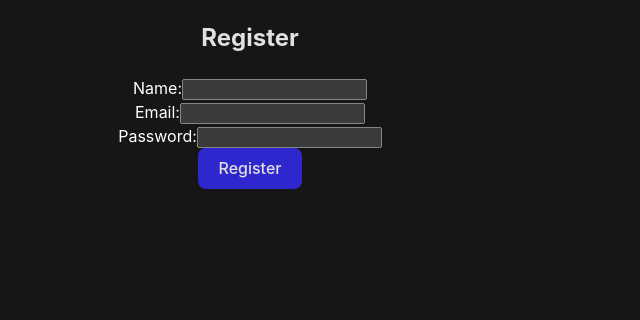
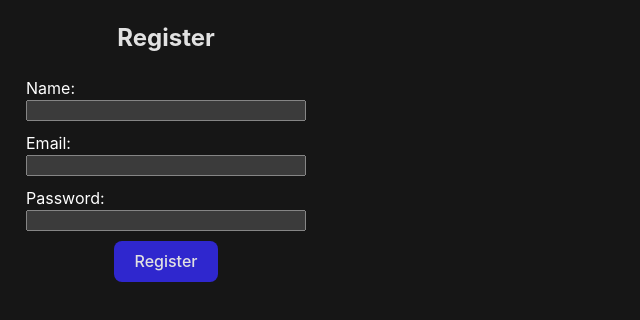
Before and after one commit to erik-sth/ts-react-voting-admin, a React (Vite) app: page /register in a window 1280 px wide. Shown: the top 320 px of the page, without its empty margins (0-640 px from the left). Built offline with nearby package versions, Linux system fonts and the light colour scheme.

Commit message:
Form design updates.

```diff
--- /dev/null
+++ b/src/pages/Form.css
@@ -0,0 +1,14 @@
+.form {
+  max-width: 300px;
+}
+form {
+  display: block;
+}
+label {
+  width: fit-content;
+}
+.input-container {
+  margin: 10px;
+  display: flex;
+  flex-direction: column;
+}
--- a/src/pages/LoginForm.tsx
+++ b/src/pages/LoginForm.tsx
@@ -1,7 +1,7 @@
 import { useState } from "react";
 import apiClient from "../services/api-client";
 import { useNavigate } from "react-router-dom";
-
+import "./Form.css";
 interface LoginFormState {
   email: string;
   password: string;
@@ -37,10 +37,10 @@ const LoginForm = () => {
   };
 
   return (
-    <div>
+    <div className="form">
       <h2>Login</h2>
       <form onSubmit={handleSubmit}>
-        <div>
+        <div className="input-container">
           <label htmlFor="email">Email:</label>
           <input
             type="email"
@@ -51,7 +51,7 @@ const LoginForm = () => {
             required
           />
         </div>
-        <div>
+        <div className="input-container">
           <label htmlFor="password">Password:</label>
           <input
             type="password"
--- a/src/pages/RegisterForm.tsx
+++ b/src/pages/RegisterForm.tsx
@@ -1,6 +1,7 @@
 import React, { useState } from "react";
 import apiClient from "../services/api-client";
 import { useNavigate } from "react-router-dom";
+import "./Form.css";
 
 interface RegisterFormState {
   name: string;
@@ -36,10 +37,10 @@ const RegisterForm: React.FC = () => {
   };
 
   return (
-    <div>
+    <div className="form">
       <h2>Register</h2>
       <form onSubmit={handleSubmit}>
-        <div>
+        <div className="input-container">
           <label htmlFor="name">Name:</label>
           <input
             type="text"
@@ -50,7 +51,7 @@ const RegisterForm: React.FC = () => {
             required
           />
         </div>
-        <div>
+        <div className="input-container">
           <label htmlFor="email">Email:</label>
           <input
             type="email"
@@ -61,7 +62,7 @@ const RegisterForm: React.FC = () => {
             required
           />
         </div>
-        <div>
+        <div className="input-container">
           <label htmlFor="password">Password:</label>
           <input
             type="password"
```
